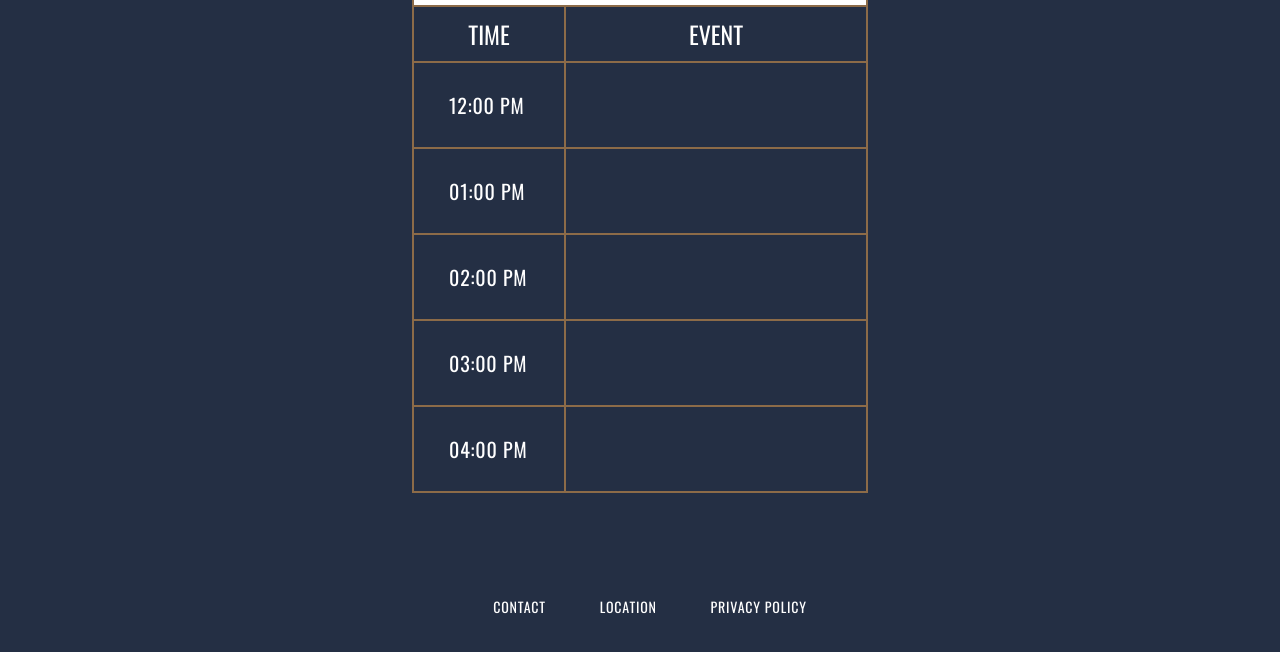
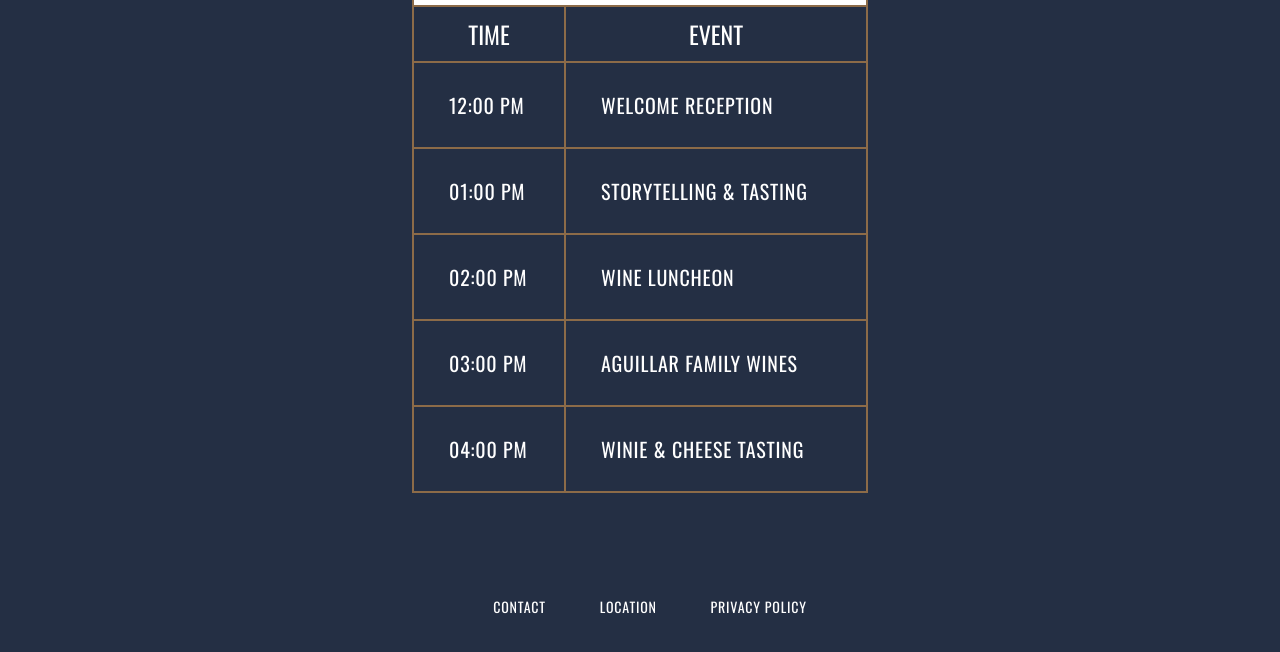
Before and after one commit to brosmar18/wine-festival-schedule, a plain HTML site: page index.html in a window 1280 px wide. Shown: the part 154-806 px from the top of the page. Drawn offline with nearby package versions, Linux system fonts and the light colour scheme.

Commit message:
Table finished

```diff
--- a/index.html
+++ b/index.html
@@ -35,31 +35,41 @@
                     <td class="left">
                         <h3>12:00 PM</h3>
                     </td>
-                    <td></td>
+                    <td>
+                        <h3>Welcome Reception</h3>
+                    </td>
                 </tr>
                 <tr>
                     <td class="left">
                         <h3>01:00 PM</h3>
                     </td>
-                    <td></td>
+                    <td>
+                        <h3>Storytelling & Tasting</h3>
+                    </td>
                 </tr>
                 <tr>
                     <td class="left">
                         <h3>02:00 PM</h3>
                     </td>
-                    <td></td>
+                    <td>
+                        <h3>Wine Luncheon</h3>
+                    </td>
                 </tr>
                 <tr>
                     <td class="left">
                         <h3>03:00 PM</h3>
                     </td>
-                    <td></td>
+                    <td>
+                        <h3>Aguillar Family Wines</h3>
+                    </td>
                 </tr>
                 <tr>
                     <td class="left">
                         <h3>04:00 PM</h3>
                     </td>
-                    <td></td>
+                    <td>
+                        <h3>Winie & Cheese Tasting</h3>
+                    </td>
                 </tr>
             </tbody>
         </table>
```
